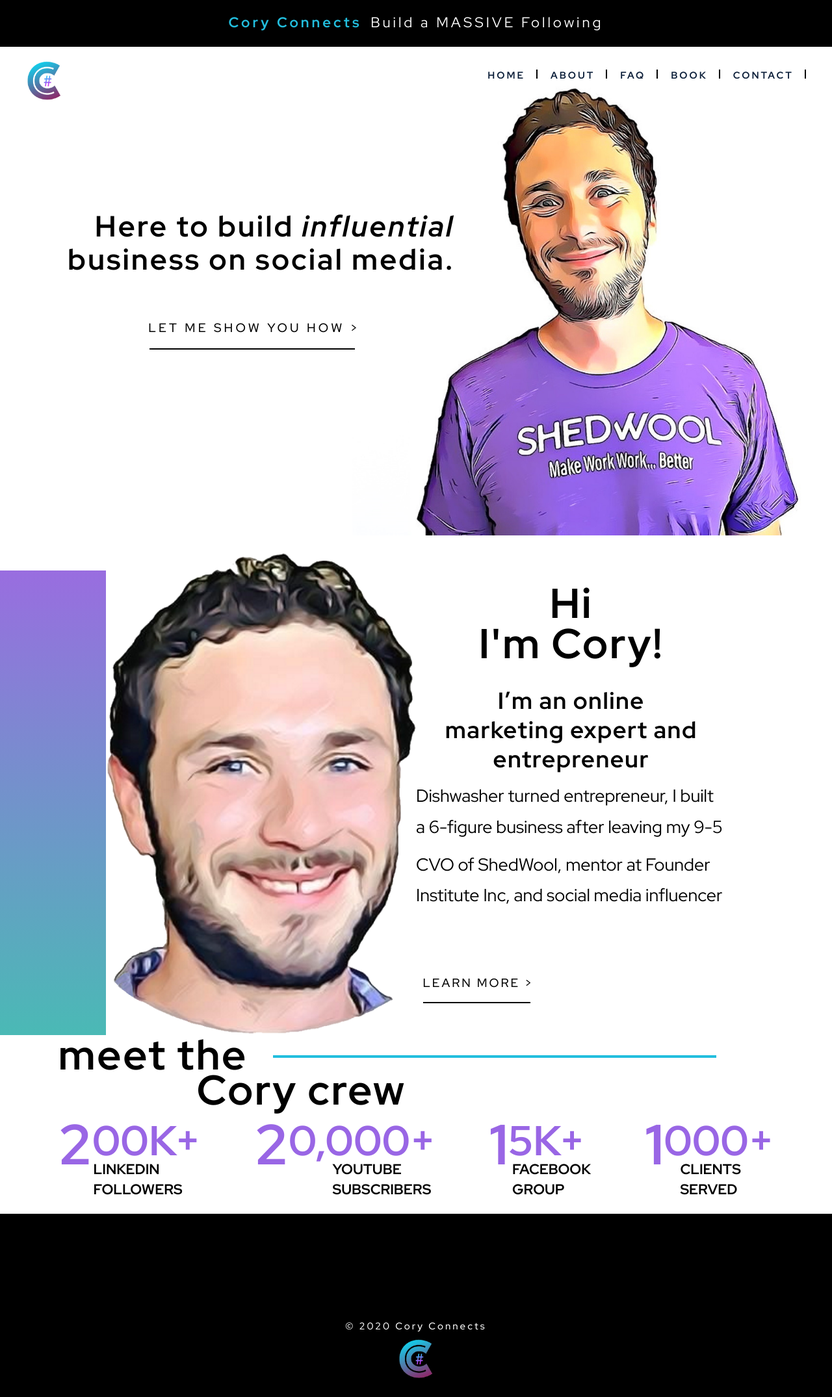
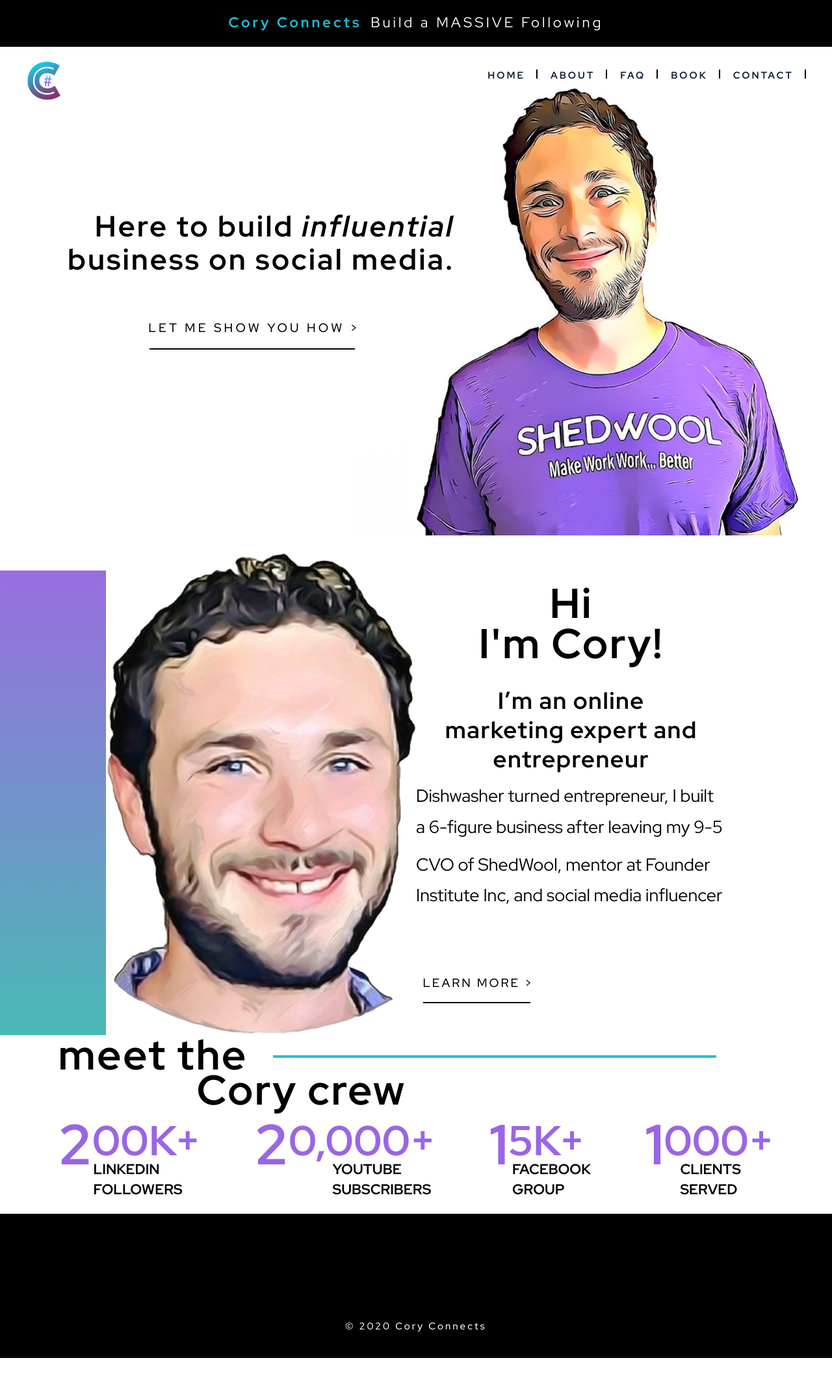
Before and after one commit to andreanthony/andreanthony.github.io, a Jekyll site: the page corypage.html, which Jekyll copies as it is, in a window 1280 px wide. Shown: the whole page at 65% size. Built offline with Jekyll 4.4.1, drawn with Linux system fonts in a browser that asks for light colours; some web fonts are replaced; after the commit the page ends 2090 px from its top, so only the background shows below that.

Commit message:
Update corypage.html

```diff
--- a/corypage.html
+++ b/corypage.html
@@ -135,7 +135,6 @@
 <li><a class="instagram" href="https://www.instagram.com/coryconnects/"></a></li>
 </ul></div>			</div>
         	<span class="copy_right">© 2020 Cory Connects</span>
-		<a href="https://www.coryconnects.com/"> <img class="main-logo" src="https://andreanthony.github.io/logo.png" alt="Cory Connects" style="margin-left: auto;margin-right: auto;display: block;"></a>
     </footer>
 </div>
 <script>
```
